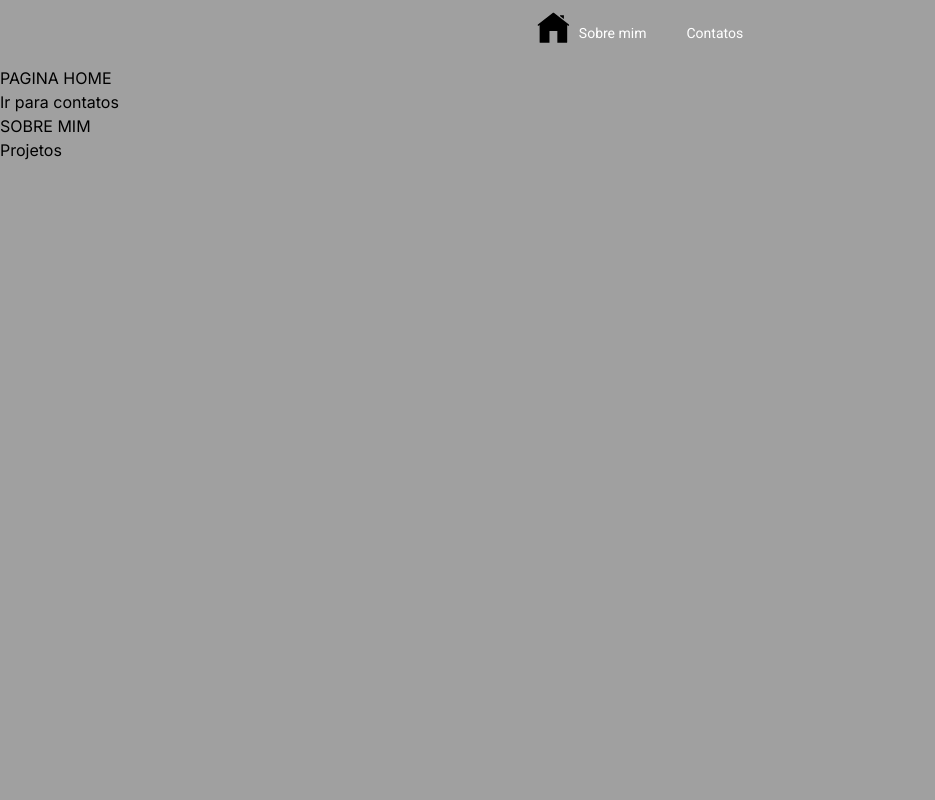
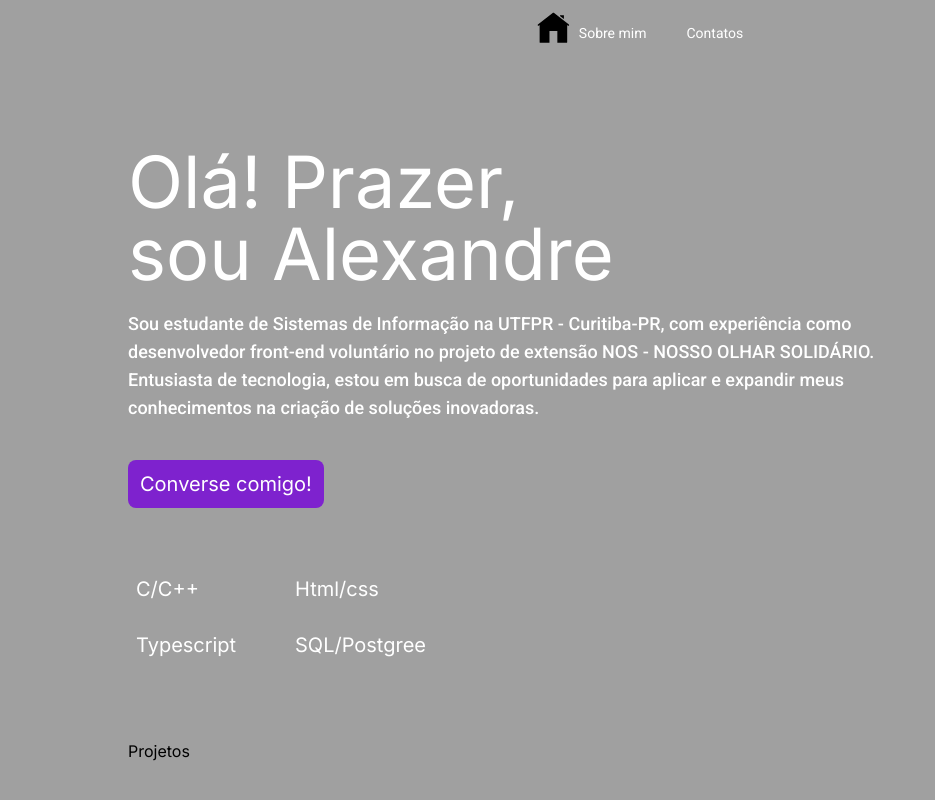
Before and after one commit to AlexandrePadilhaa/V1-Portifolio, a Next.js app: page / in a window 1280 px wide. Shown: the top 800 px of the page, without its empty margins (0-935 px from the left). Built offline with nearby package versions, Linux system fonts and the light colour scheme.

Commit message:
conteudo aboutMe

```diff
--- a/src/app/page.tsx
+++ b/src/app/page.tsx
@@ -1,16 +1,10 @@
 import { AboutMe } from "@/components/home/aboutMe"
 import { Projects } from "@/components/home/projects"
-import Link from "next/link"
+
 
 export default function Home() {
   return (
-    <main >
-
-      <h1>PAGINA HOME</h1>
-
-      <Link href='/contato'>
-        <h2>Ir para contatos</h2>
-      </Link>
+    <main className="py-12 px-6 md:px-32 space-y-10 md:space-y-18">
       <AboutMe/>
       <Projects/>
     </main>
--- a/src/components/home/aboutMe.tsx
+++ b/src/components/home/aboutMe.tsx
@@ -1,5 +1,45 @@
-export  const AboutMe = () =>{
-    return(<div>
-        <h1>SOBRE MIM</h1>
-    </div>);
+import Link from "next/link";
+import Image from "next/image";
+import { Roboto } from "next/font/google";
+
+const roboto = Roboto({
+    subsets: ['latin'],
+    weight: '500',
+    });
+
+export const AboutMe = () => {
+    return (
+        <main className="flex flex-col-reverse md:flex-row justify-center items-center text-center gap-10 md:gap-32 py-8 text-lg xl:text-left xl:flex-nowrap " >
+            <div className=" text-white flex flex-col items-center xl:items-start gap-5 w-full xl:w-120">
+
+                <h1 className="text-3xl sm:text-7xl "> Olá! Prazer, sou&nbsp;
+                <span>Alexandre</span></h1>
+
+
+                <div className="mb-12">
+                    <h2 className={`${roboto.className} mb-12`}>
+                    Sou estudante de Sistemas de Informação na UTFPR - Curitiba-PR, com experiência como desenvolvedor front-end voluntário no projeto de extensão NOS - NOSSO OLHAR SOLIDÁRIO. Entusiasta de tecnologia, estou em busca de oportunidades para aplicar e expandir meus conhecimentos na criação de soluções inovadoras.
+                    </h2>
+                    <Link href="/contatos" className="p-3 bg-purple w-fit text-xl rounded-lg transition-all hover:bg-opacity-50"> Converse comigo!</Link>
+                </div>
+
+                <ul className=" flex flex-wrap justify-center xl:grid xl:grid-cols-2 xl:w-fit gap-3 text-xl">
+                    <li className="w-fit p-2 rounded-md">C/C++</li>
+                    <li className="w-fit p-2 rounded-md">Html/css</li>
+                    <li className="w-fit p-2 rounded-md">Typescript</li>
+                    <li className="w-fit p-2 rounded-md">SQL/Postgree</li>
+                </ul>
+
+            </div>
+            <div className="relative ">
+                <Image className="rounded-full"
+                    src="https://avatars.githubusercontent.com/u/105119507?s=400&v=4"
+                    alt="Foto de perfil"
+                    unoptimized
+                    width={200}
+                    height={200}
+                />
+            </div>
+
+        </main>);
 }
```
